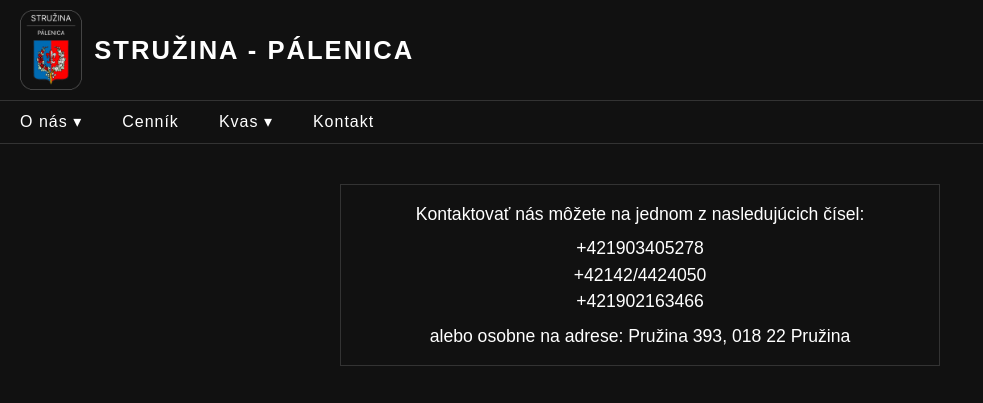
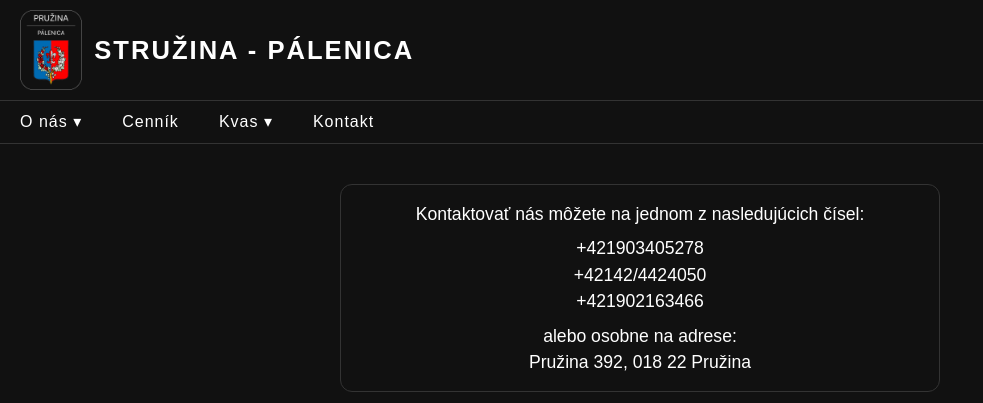
Before and after one commit to SVKdano/palenicaWeb, a Laravel app: page /palenica/kontakt in a window 1280 px wide. Shown: the top 403 px of the page, without its empty margins (0-983 px from the left). Run offline with Laravel 12, Linux system fonts and the light colour scheme.

Commit message:
Customer changes

```diff
--- a/public/css/kontakt.css
+++ b/public/css/kontakt.css
@@ -14,6 +14,7 @@
     max-width: 600px;
     padding: 16px 20px;
     border: 1px solid #333;
+    border-radius: 12px;
     font-size: 1.1rem;
     line-height: 1.5;
 }
@@ -28,6 +29,7 @@
     max-width: 600px;
     height: 350px;
     border: 1px solid #333;
+    border-radius: 12px;
 }
 
 @media (max-width: 768px) {
--- a/public/css/mustaren-kontakt.css
+++ b/public/css/mustaren-kontakt.css
@@ -14,6 +14,7 @@
     max-width: 600px;
     padding: 16px 20px;
     border: 1px solid #333;
+    border-radius: 12px;
     font-size: 1.1rem;
     line-height: 1.5;
 }
@@ -28,6 +29,7 @@
     max-width: 600px;
     height: 350px;
     border: 1px solid #333;
+    border-radius: 12px;
 }
 
 @media (max-width: 768px) {
--- a/public/css/mustaren-products.css
+++ b/public/css/mustaren-products.css
@@ -16,6 +16,7 @@
     gap: 20px;
     padding: 16px 20px;
     border: 1px solid #333;
+    border-radius: 12px;
 }
 
 .product-info {
--- a/public/css/mustaren.css
+++ b/public/css/mustaren.css
@@ -100,6 +100,7 @@ body {
     height: 350px;
     margin-top: 16px;
     border: 1px solid #333;
+    border-radius: 12px;
 }
 
 @media (max-width: 768px) {
--- a/public/css/palenica.css
+++ b/public/css/palenica.css
@@ -138,6 +138,7 @@ button.navbar-link::after {
     height: 350px;
     margin-top: 16px;
     border: 1px solid #333;
+    border-radius: 12px;
 }
 
 @media (max-width: 768px) {
--- a/public/css/products.css
+++ b/public/css/products.css
@@ -16,6 +16,7 @@
     gap: 20px;
     padding: 16px 20px;
     border: 1px solid #333;
+    border-radius: 12px;
 }
 
 .product-info {
--- a/resources/views/mustaren.blade.php
+++ b/resources/views/mustaren.blade.php
@@ -18,7 +18,7 @@
                 <li>+42142/4424050</li>
                 <li>+421902163466</li>
             </ul>
-            <h3>alebo osobne na adrese: Pružina 393, 018 22 Pružina</h3>
+            <h3>alebo osobne na adrese:<br>Pružina 393, 018 22 Pružina</h3>
             <iframe
                 class="aktuality-map"
                 src="https://www.google.com/maps/embed?origin=mfe&pb=!1m3!2m1!1sStru%C5%BEinka,+Pru%C5%BEina+393,+018+22+Pru%C5%BEina!6i15"
--- a/resources/views/mustaren/kontakt.blade.php
+++ b/resources/views/mustaren/kontakt.blade.php
@@ -18,7 +18,7 @@
                     <li>+42142/4424050</li>
                     <li>+421902163466</li>
                 </ul>
-                <p>alebo osobne na adrese: Pružina 393, 018 22 Pružina</p>
+                <p>alebo osobne na adrese:<br>Pružina 393, 018 22 Pružina</p>
             </div>
             <iframe
                 class="kontakt-map"
--- a/resources/views/palenica.blade.php
+++ b/resources/views/palenica.blade.php
@@ -22,11 +22,11 @@
                 <li>+42142/4424050</li>
                 <li>+421902163466</li>
             </ul>
-            <h3>alebo osobne na adrese: Pružina 393, 018 22 Pružina</h3>
+            <h3>alebo osobne na adrese:<br>Pružina 392, 018 22 Pružina</h3>
             <iframe
                 class="aktuality-map"
-                src="https://www.google.com/maps/embed?origin=mfe&pb=!1m3!2m1!1sStru%C5%BEinka,+Pru%C5%BEina+393,+018+22+Pru%C5%BEina!6i15"
-                title="Mapa: Stružinka, Pružina 393, 018 22 Pružina"
+                src="https://www.google.com/maps/embed?origin=mfe&pb=!1m12!1m8!1m3!1d10466.09561902096!2d18.4785733!3d49.0196405!3m2!1i1024!2i768!4f13.1!2m1!1sP%C3%A1lenica+STRU%C5%BDINA+s.r.o.!6i15"
+                title="Mapa: Pálenica STRUŽINA s.r.o., Pružina 392, 018 22 Pružina"
                 loading="lazy"
                 referrerpolicy="no-referrer-when-downgrade"
                 allowfullscreen>
--- a/resources/views/palenica/kontakt.blade.php
+++ b/resources/views/palenica/kontakt.blade.php
@@ -19,12 +19,12 @@
                     <li>+42142/4424050</li>
                     <li>+421902163466</li>
                 </ul>
-                <p>alebo osobne na adrese: Pružina 393, 018 22 Pružina</p>
+                <p>alebo osobne na adrese:<br>Pružina 392, 018 22 Pružina</p>
             </div>
             <iframe
                 class="kontakt-map"
-                src="https://www.google.com/maps/embed?origin=mfe&pb=!1m3!2m1!1sStru%C5%BEinka,+Pru%C5%BEina+393,+018+22+Pru%C5%BEina!6i15"
-                title="Mapa: Stružinka, Pružina 393, 018 22 Pružina"
+                src="https://www.google.com/maps/embed?origin=mfe&pb=!1m12!1m8!1m3!1d10466.09561902096!2d18.4785733!3d49.0196405!3m2!1i1024!2i768!4f13.1!2m1!1sP%C3%A1lenica+STRU%C5%BDINA+s.r.o.!6i15"
+                title="Mapa: Pálenica STRUŽINA s.r.o., Pružina 392, 018 22 Pružina"
                 loading="lazy"
                 referrerpolicy="no-referrer-when-downgrade"
                 allowfullscreen>
--- a/resources/views/palenica/products.blade.php
+++ b/resources/views/palenica/products.blade.php
@@ -17,21 +17,21 @@
                     <img src="{{ asset('images/palenica_hruska.png') }}" alt="Pružinská Hruškovica" class="product-image">
                     <strong class="product-name">Pružinská Hruškovica</strong>
                 </div>
-                <span class="product-price">x,yz€/l</span>
+                <span class="product-price">14€/l a.</span>
             </div>
             <div class="product">
                 <div class="product-info">
                     <img src="{{ asset('images/palenica_jablko.png') }}" alt="Pružinská Jablkovica" class="product-image">
                     <strong class="product-name">Pružinská Jablkovica</strong>
                 </div>
-                <span class="product-price">x,yz€/l</span>
+                <span class="product-price">14€/l a.</span>
             </div>
             <div class="product">
                 <div class="product-info">
                     <img src="{{ asset('images/palenica_slivka.png') }}" alt="Pružinská Slivovica" class="product-image">
                     <strong class="product-name">Pružinská Slivovica</strong>
                 </div>
-                <span class="product-price">x,yz€/l</span>
+                <span class="product-price">14€/l a.</span>
             </div>
         </main>
     </body>
```
Also changed, not shown: public/images/mustaren.png, public/images/palenica.png, public/images/struzinka.png.
